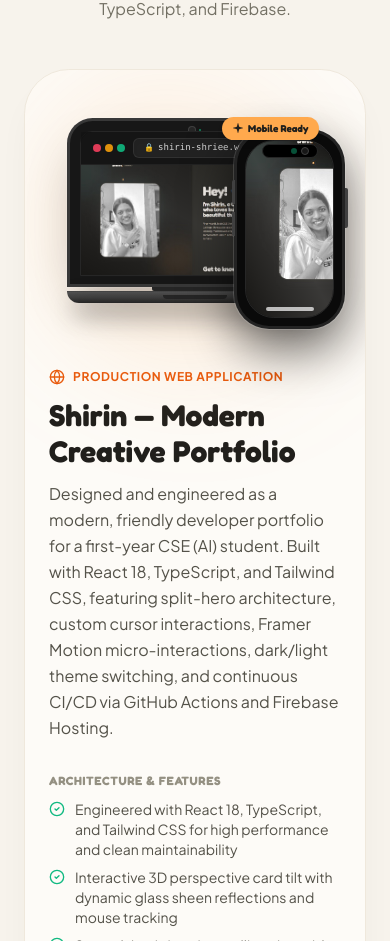
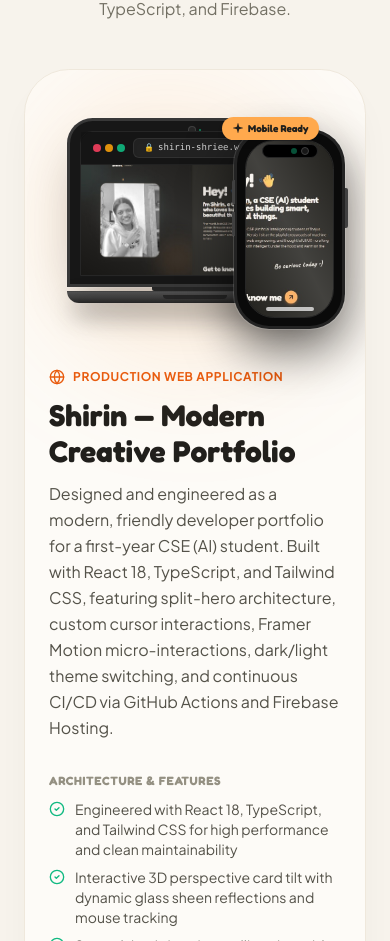
Before and after one commit to shirieeshrn-12/shirin-portfolio, a React (Vite) app: page / in a window 390 px wide. Shown: the part 8717-9658 px from the top of the page. Built offline with nearby package versions, Linux system fonts and the light colour scheme.

Commit message:
fix: adjust mobile phone view screenshot framing and center alignment

```diff
--- a/src/components/Certificates.tsx
+++ b/src/components/Certificates.tsx
@@ -124,9 +124,9 @@ export const Certificates: React.FC = () => {
 
                       {/* Mobile Screenshot */}
                       <img
-                        src="/portfolio-preview.jpg"
+                        src="/portfolio-mobile-preview.jpg"
                         alt="Shirin Portfolio Website Mobile Screen"
-                        className="w-full h-full object-cover object-left-top group-hover/phone:scale-110 transition-transform duration-700 ease-out"
+                        className="w-full h-full object-cover object-center group-hover/phone:scale-105 transition-transform duration-700 ease-out"
                       />
 
                       {/* Mobile Glass Sheen Reflection */}
```
Also changed, not shown: public/portfolio-mobile-preview.jpg (added).
